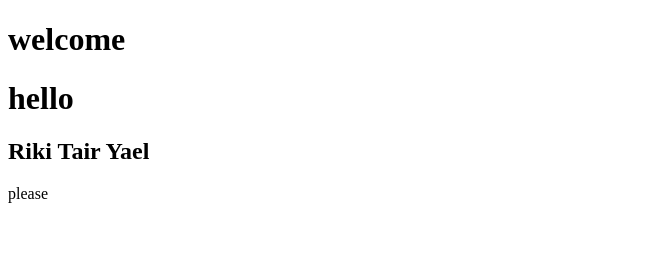
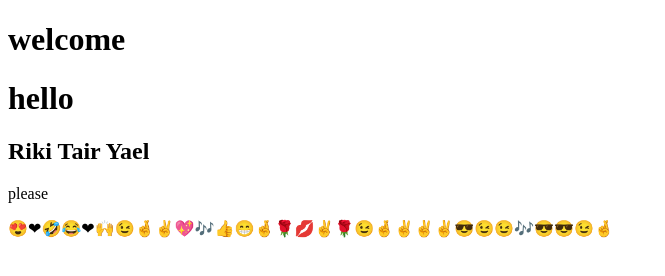
Before and after one commit to rikiMittelman/ProjectGit, a plain HTML site: page index.html in a window 1280 px wide. Shown: the whole page, without its empty margins (0-665 px from the left). Drawn offline with Linux system fonts and the light colour scheme.

Commit message:
bla bla bla bla

```diff
--- a/index.html
+++ b/index.html
@@ -10,5 +10,6 @@
     <h1>hello</h1>
     <h2>Riki Tair Yael</h2>
     <p>please </p>
+    <p>😍❤🤣😂❤🙌😉🤞✌💖🎶👍😁🤞🌹💋✌🌹😉🤞✌✌✌😎😉😉🎶😎😎😉🤞</p>
 </body>
 </html>
```
